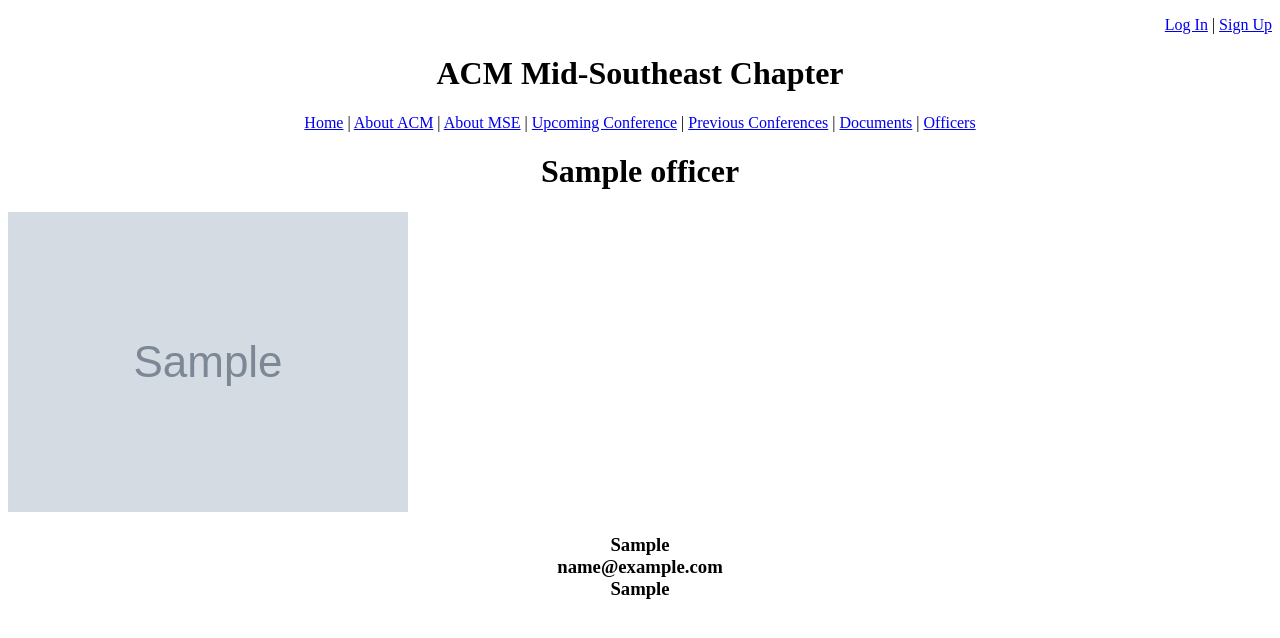
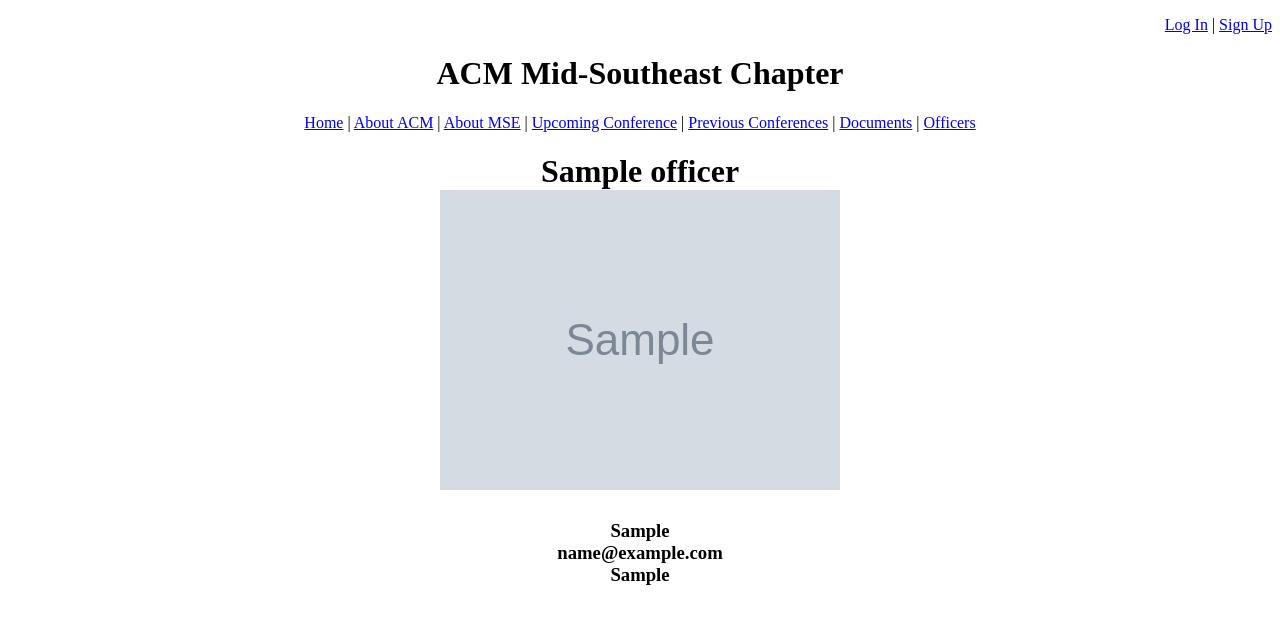
Before and after one commit to samuelznewton/acmmse, a Django app: page /officers in a window 1280 px wide. Shown: the top 638 px of the page. Run offline with Django 3.2, Linux system fonts and the light colour scheme; tables that the repository leaves empty hold one stand-in row (values such as "Sample post"); grey boxes marked "Sample" are stand-in pictures.

Commit message:
Update officers.html

```diff
--- a/content/templates/content/officers.html
+++ b/content/templates/content/officers.html
@@ -10,8 +10,7 @@ Display photo with something like this (assuming an officer named o):
 
 {% block content %}
 {% for a in officers %}
-<h1 style = "text-align: center">{{ a.name }}</h1>
-<img src="{{ a.photo.name }}" alt = "{{ a.name }}">
+<h1 style = "text-align: center">{{ a.name }}<br><img src="{{ a.photo.name }}" alt = "{{ a.name }}"></h1>
 <h3 style = "text-align: center">
 {{ a.position }}<br>
 {{ a.email }}<br>
```
